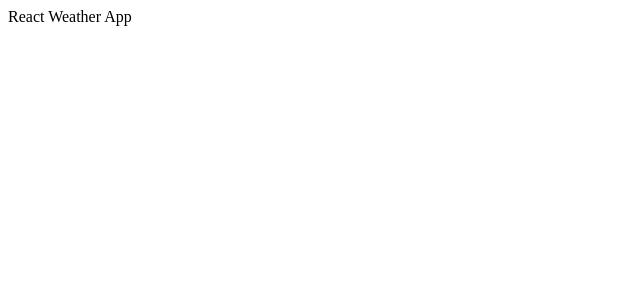
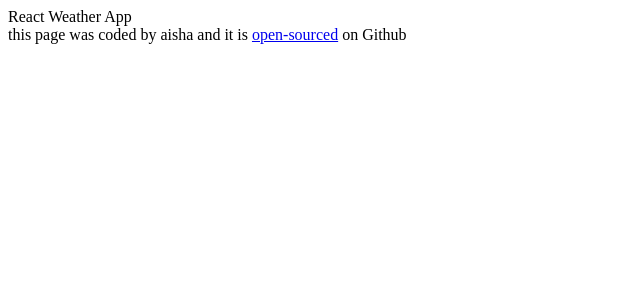
Before and after one commit to aishacmela/react-weather-app, a React (Create React App) app: page / in a window 1280 px wide. Shown: the top 300 px of the page, without its empty margins (0-640 px from the left). Built offline with nearby package versions, Linux system fonts and the light colour scheme.

Commit message:
added repository link

```diff
--- a/src/App.js
+++ b/src/App.js
@@ -5,6 +5,10 @@ function App() {
   return (
     <div className="App">
       React Weather App
+
+      <footer>
+        this page was coded by aisha and it is <a href='https://github.com/aishacmela/react-weather-app' target='_blank'>open-sourced</a> on Github
+      </footer>
     </div>
   );
 }
```
